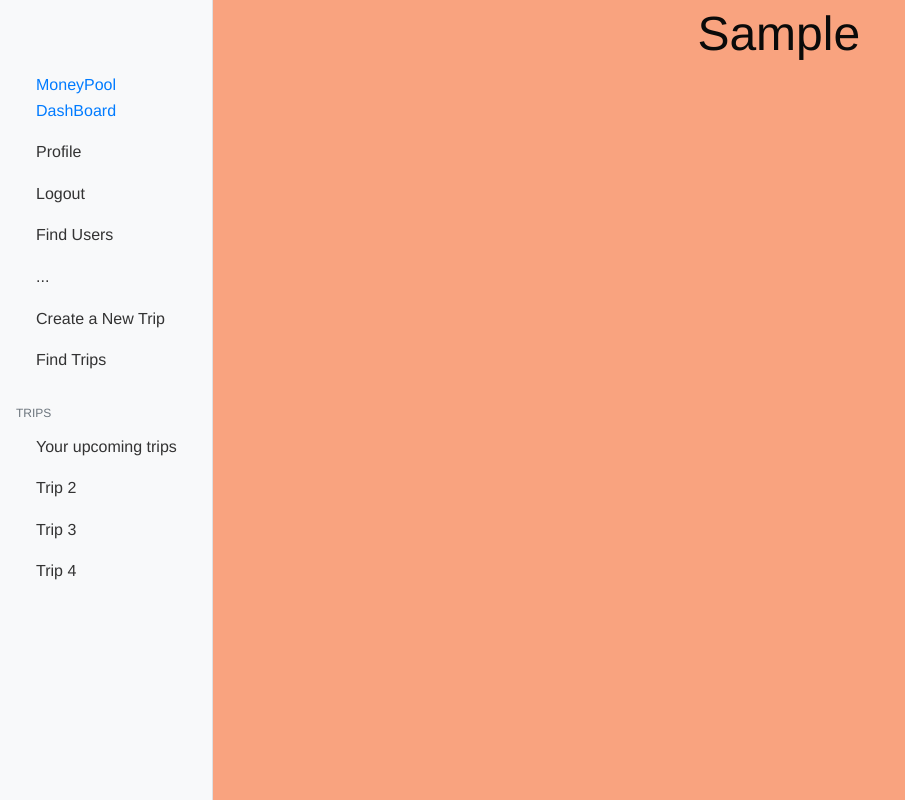
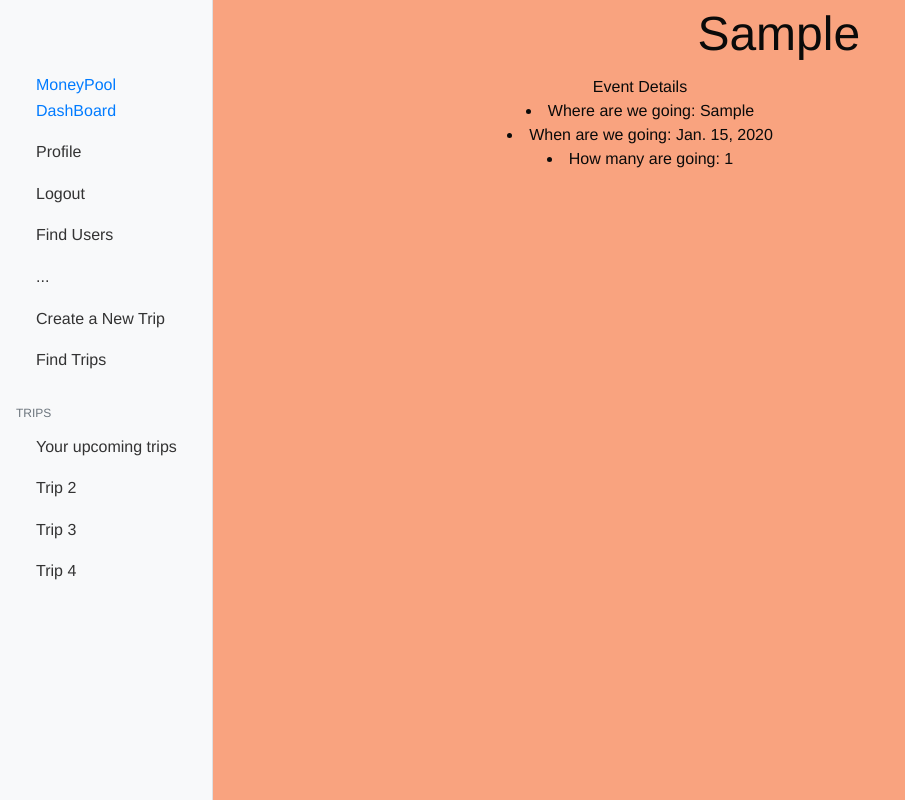
Before and after one commit to ChicoState/MoneyPool, a Django app: page /tripdetails/1/ in a window 1280 px wide. Shown: the whole page, without its empty margins (0-905 px from the left). Run offline with Django 3.2, Linux system fonts and the light colour scheme; a user stored in the database is signed in; tables that the repository leaves empty hold one stand-in row (values such as "Sample post"); some libraries are stand-ins or nearby versions.

Commit message:
trip details show the location date and how many are going on main page

```diff
--- a/moneypool/myapp/templates/tripdetails.html
+++ b/moneypool/myapp/templates/tripdetails.html
@@ -12,7 +12,12 @@
 
 <div>
   <div>
-
+    <div class="text-center"> Event Details</div>
+      <div>
+        <li class="text-center"> Where are we going: {{title}} </li>
+        <li class="text-center"> When are we going: {{date}} </li>
+        <li class="text-center"> How many are going: {{attendants}} </li>
+      </div>
   </div>
 </div>
 
--- a/moneypool/myapp/views.py
+++ b/moneypool/myapp/views.py
@@ -166,6 +166,8 @@ def tripDetails_view(request, tripID):
             context = {
                 "title": t.location,
                 "id": t.id,
+                "date": t.date,
+                "attendants": t.attendants,
                 "page_name":"Moneypool",
                # "trip":trip,
             }
```
